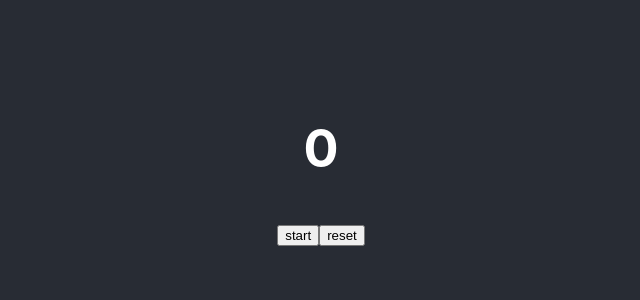
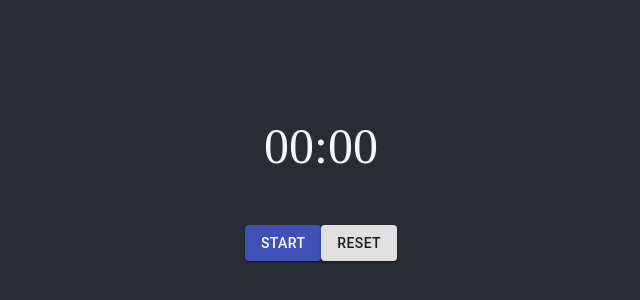
Before and after one commit to patrykmysiorski/roller-timer, a React (Create React App) app: page / in a window 1280 px wide. Shown: the part 236-536 px from the top of the page, without its empty margins (319-959 px from the left). Built offline with nearby package versions, Linux system fonts and the light colour scheme.

Commit message:
styles refactor, working minutes-seconds timer

```diff
--- a/package.json
+++ b/package.json
@@ -3,6 +3,7 @@
   "version": "0.1.0",
   "private": true,
   "dependencies": {
+    "@material-ui/core": "^4.11.0",
     "@testing-library/jest-dom": "^4.2.4",
     "@testing-library/react": "^9.5.0",
     "@testing-library/user-event": "^7.2.1",
@@ -11,6 +12,7 @@
     "@types/react": "^16.9.53",
     "@types/react-dom": "^16.9.8",
     "moment": "^2.29.1",
+    "node-sass": "^4.14.1",
     "pretty-ms": "^7.0.1",
     "react": "^16.14.0",
     "react-dom": "^16.14.0",
--- a/src/App.css
+++ /dev/null
@@ -1,38 +0,0 @@
-.App {
-  text-align: center;
-}
-
-.App-logo {
-  height: 40vmin;
-  pointer-events: none;
-}
-
-@media (prefers-reduced-motion: no-preference) {
-  .App-logo {
-    animation: App-logo-spin infinite 20s linear;
-  }
-}
-
-.App-header {
-  background-color: #282c34;
-  min-height: 100vh;
-  display: flex;
-  flex-direction: column;
-  align-items: center;
-  justify-content: center;
-  font-size: calc(10px + 2vmin);
-  color: white;
-}
-
-.App-link {
-  color: #61dafb;
-}
-
-@keyframes App-logo-spin {
-  from {
-    transform: rotate(0deg);
-  }
-  to {
-    transform: rotate(360deg);
-  }
-}
--- /dev/null
+++ b/src/App.scss
@@ -0,0 +1,6 @@
+.app {
+  display: flex;
+  justify-content: center;
+  align-items: center;
+  height: 100vh;
+}
--- a/src/App.tsx
+++ b/src/App.tsx
@@ -1,15 +1,11 @@
 import React from "react";
-import "./App.css";
 import Timer from "./components/Timer/Timer";
+import "./App.scss";
 
-function App() {
-  return (
-    <div className="App">
-      <header className="App-header">
-        <Timer />
-      </header>
-    </div>
-  );
-}
+const App = () => (
+  <div className="app">
+    <Timer />
+  </div>
+);
 
 export default App;
--- /dev/null
+++ b/src/components/TimeDisplay/TimeDisplay.tsx
@@ -0,0 +1,15 @@
+import React, { useContext } from "react";
+import { TimerContext } from "../../providers/timer/timerProvider";
+
+const TimeDisplay: React.FC = () => {
+  const { seconds, minutes } = useContext(TimerContext);
+  const renderClockPart = (value: number) =>
+    `${!value ? "00" : value < 10 ? `0${value}` : value}`;
+  return (
+    <p>
+      {renderClockPart(minutes)}:{renderClockPart(seconds)}
+    </p>
+  );
+};
+
+export default TimeDisplay;
--- /dev/null
+++ b/src/components/Timer/Timer.scss
@@ -0,0 +1,13 @@
+.timer-container {
+  font-size: 50px;
+  display: flex;
+  flex-direction: column;
+  align-items: center;
+  width: 300px;
+  //padding: 30px;
+  //background-color: red;
+}
+
+.buttons-container {
+  display: flex;
+}
--- a/src/components/Timer/Timer.tsx
+++ b/src/components/Timer/Timer.tsx
@@ -1,9 +1,11 @@
 import React, { useContext } from "react";
 import { TimerContext } from "../../providers/timer/timerProvider";
+import "./Timer.scss";
+import Button from "@material-ui/core/Button";
+import TimeDisplay from "../TimeDisplay/TimeDisplay";
 
 const Timer: React.FC = () => {
   const {
-    seconds,
     isActive,
     handleTimerStart,
     handleTimerStop,
@@ -19,15 +21,24 @@ const Timer: React.FC = () => {
   const handleReset = () => {
     handleTimerReset();
   };
+
   return (
-    <div>
-      <h1>{seconds}</h1>
-      {isActive ? (
-        <button onClick={handleStop}>stop</button>
-      ) : (
-        <button onClick={handleStart}>start</button>
-      )}
-      <button onClick={handleReset}>reset</button>
+    <div className={"timer-container"}>
+      <TimeDisplay />
+      <div className="buttons-container">
+        {isActive ? (
+          <Button variant="contained" color="secondary" onClick={handleStop}>
+            STOP
+          </Button>
+        ) : (
+          <Button variant="contained" color="primary" onClick={handleStart}>
+            START
+          </Button>
+        )}
+        <Button variant="contained" color="default" onClick={handleReset}>
+          RESET
+        </Button>
+      </div>
     </div>
   );
 };
--- a/src/index.css
+++ /dev/null
@@ -1,13 +0,0 @@
-body {
-  margin: 0;
-  font-family: -apple-system, BlinkMacSystemFont, 'Segoe UI', 'Roboto', 'Oxygen',
-    'Ubuntu', 'Cantarell', 'Fira Sans', 'Droid Sans', 'Helvetica Neue',
-    sans-serif;
-  -webkit-font-smoothing: antialiased;
-  -moz-osx-font-smoothing: grayscale;
-}
-
-code {
-  font-family: source-code-pro, Menlo, Monaco, Consolas, 'Courier New',
-    monospace;
-}
--- /dev/null
+++ b/src/index.scss
@@ -0,0 +1,7 @@
+body {
+  margin: 0;
+  padding: 0;
+  box-sizing: border-box;
+  background-color: #282c34;
+  color: aliceblue;
+}
--- a/src/index.tsx
+++ b/src/index.tsx
@@ -1,6 +1,6 @@
 import React from "react";
 import ReactDOM from "react-dom";
-import "./index.css";
+import "./index.scss";
 import App from "./App";
 import * as serviceWorker from "./serviceWorker";
 import TimerProvider from "./providers/timer/timerProvider";
--- a/src/providers/timer/timerProvider.tsx
+++ b/src/providers/timer/timerProvider.tsx
@@ -1,7 +1,8 @@
-import React, {createContext, ReactElement, useState} from "react";
+import React, {createContext, ReactElement, useEffect, useState} from "react";
 
 export const TimerContext = createContext({
   seconds: 0,
+  minutes: 0,
   isActive: false,
   handleTimerStart: () => {},
   handleTimerStop: () => {},
@@ -14,6 +15,7 @@ interface IProps {
 
 const TimerProvider: React.FC<IProps> = ({ children }) => {
   const [seconds, setSeconds] = useState(0);
+  const [minutes, setMinutes] = useState(0);
   const [isActive, setIsActive] = useState(false);
   const [id, setId] = useState();
 
@@ -32,16 +34,25 @@ const TimerProvider: React.FC<IProps> = ({ children }) => {
 
   const handleTimerReset = (): void => {
     setSeconds(0);
-  }
+    setMinutes(0);
+  };
+
+  useEffect(() => {
+    if (seconds === 60) {
+      setSeconds(0);
+      setMinutes((minutes) => minutes + 1);
+    }
+  }, [seconds]);
 
   return (
     <TimerContext.Provider
       value={{
         seconds,
+        minutes,
         isActive,
         handleTimerStart,
         handleTimerStop,
-        handleTimerReset
+        handleTimerReset,
       }}
     >
       {children}
```
Also changed, not shown: 1 other file (tests, documents, lock files or other folders).
